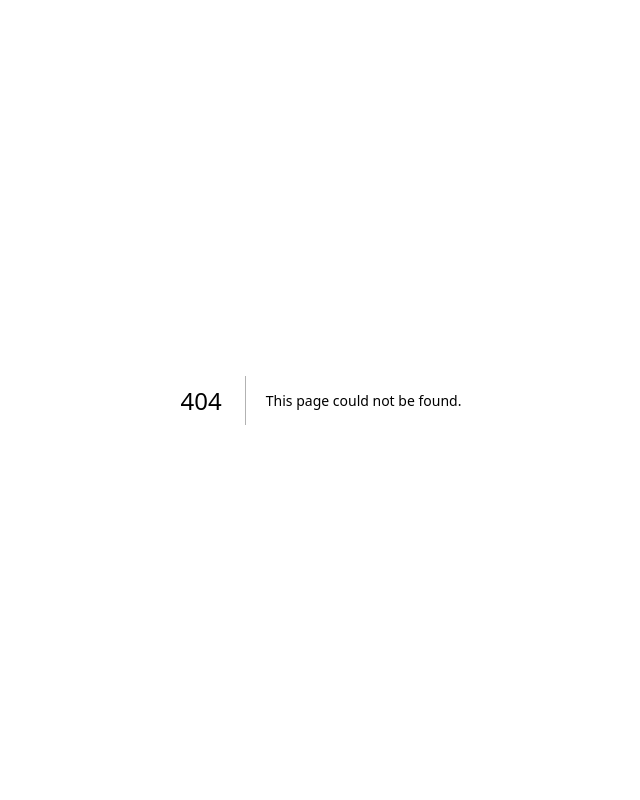
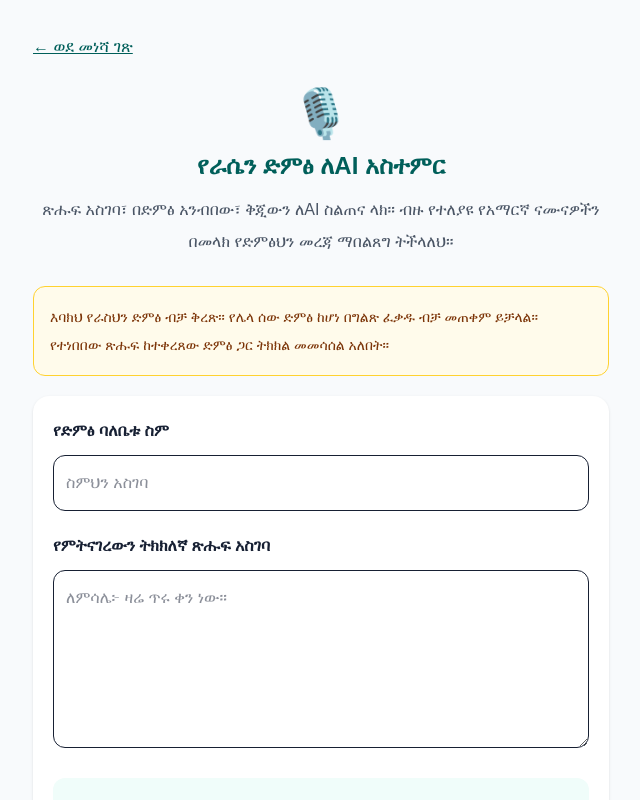
Before and after one commit to eyobaasefa19-hue/eyob-vox-hub, a Next.js app: page /voices/enroll in a window 1280 px wide. Before the commit this address had no page. Shown: the top 800 px of the page, without its empty margins (319-959 px from the left). Built offline with nearby package versions, Linux system fonts and the light colour scheme; no server answers.

Commit message:
Create Voice Enrollment page component

```diff
--- /dev/null
+++ b/app/voices/enroll/page.tsx
@@ -0,0 +1,36 @@
+
+import Link from "next/link";
+import VoiceEnrollment from "@/components/VoiceEnrollment";
+
+export default function VoiceEnrollPage() {
+  return (
+    <main className="min-h-screen px-4 py-8">
+      <div className="mx-auto max-w-xl">
+        <Link href="/" className="text-teal-800 underline">
+          ← ወደ መነሻ ገጽ
+        </Link>
+
+        <header className="my-7 text-center">
+          <div className="mb-3 text-5xl">🎙️</div>
+          <h1 className="text-2xl font-bold text-teal-800">
+            የራሴን ድምፅ ለAI አስተምር
+          </h1>
+          <p className="mt-3 leading-8 text-gray-600">
+            ጽሑፍ አስገባ፣ በድምፅ አንብበው፣ ቅጂውን ለAI
+            ስልጠና ላክ። ብዙ የተለያዩ የአማርኛ ናሙናዎችን
+            በመላክ የድምፅህን መረጃ ማበልጸግ ትችላለህ።
+          </p>
+        </header>
+
+        <div className="mb-5 rounded-xl border border-amber-300 bg-amber-50 p-4 text-sm leading-7 text-amber-900">
+          እባክህ የራስህን ድምፅ ብቻ ቅረጽ። የሌላ ሰው
+          ድምፅ ከሆነ በግልጽ ፈቃዱ ብቻ መጠቀም ይቻላል።
+          የተነበበው ጽሑፍ ከተቀረጸው ድምፅ ጋር ትክክል
+          መመሳሰል አለበት።
+        </div>
+
+        <VoiceEnrollment />
+      </div>
+    </main>
+  );
+}
```
